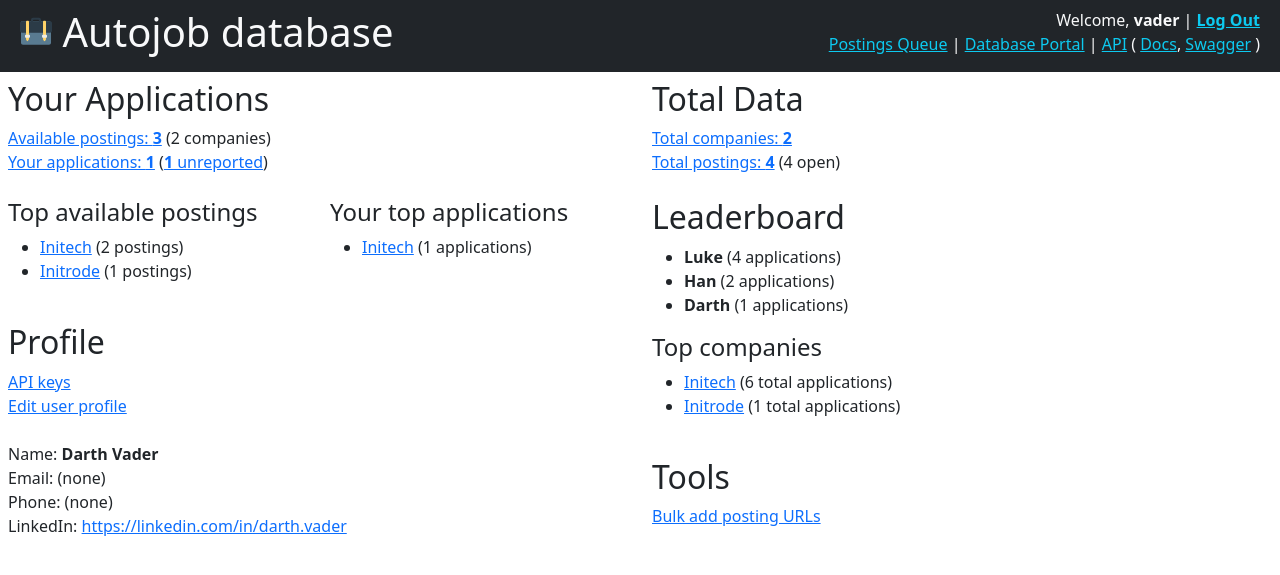
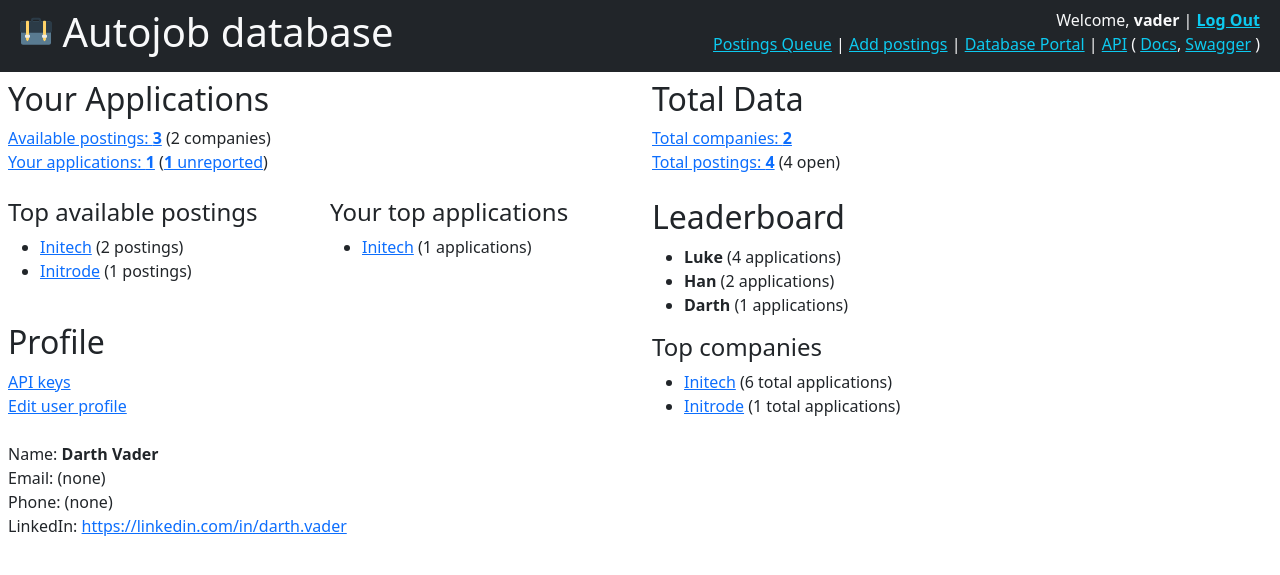
Before and after one commit to smkent/jobdb, a Django app: page / in a window 1280 px wide. Shown: the top 575 px of the page. Run offline with Django 5.2, Linux system fonts and the light colour scheme; a user stored in the database is signed in; data comes from the database, SQL or seed files in the repository; parts of the project's set-up code (start-up, migrations or seed data) failed here and were passed over; some libraries are stand-ins or nearby versions.

Commit message:
Add notes field to add postings tool, tweak naming, move link to top bar

```diff
--- a/jobdb/main/templates/main/base.html
+++ b/jobdb/main/templates/main/base.html
@@ -39,6 +39,7 @@
                   <br />
 
                   <a href="{% url 'queue_htmx' %}" class="link-info">Postings Queue</a> |
+                  <a href="{% url 'add_postings' %}" class="link-info">Add postings</a> |
                   <a href="{% url 'personal:index' %}" class="link-info">Database Portal</a>
                   {% if request.user.is_staff %}
                     / <a href="{% url 'admin:index' %}" class="link-info">Admin</a>
--- a/jobdb/main/templates/main/bulk_add_postings.html
+++ b/jobdb/main/templates/main/bulk_add_postings.html
@@ -28,7 +28,7 @@
   {% if formset %}
     <h4>New postings</h4>
     <form method="post" action="{{ request.path }}">
-      <div class="container ms-0 p-0">
+      <div class="container-fluid ms-0 p-0">
         <div class="row">
           <div class="col-auto">
             <div id="div_id_company" class="form-floating mb-4">
--- a/jobdb/main/templates/main/index.html
+++ b/jobdb/main/templates/main/index.html
@@ -94,9 +94,6 @@
             {% endif %}
           </div>
         </div>
-        <h2>Tools</h2>
-        <a href="{% url 'bulk_add_postings_tool' %}">Bulk add posting URLs</a><br />
-        <br />
       </div>
     </div>
   </div>
--- a/jobdb/main/urls.py
+++ b/jobdb/main/urls.py
@@ -22,8 +22,8 @@ urlpatterns = [
     ),
     path("queue", views.QueueHTMxTableView.as_view(), name="queue_htmx"),
     path(
-        "tools/bulk_add_postings",
-        views.AddPostingsBulkTool.as_view(),
-        name="bulk_add_postings_tool",
+        "postings/add",
+        views.AddPostingsView.as_view(),
+        name="add_postings",
     ),
 ]
--- a/jobdb/main/views.py
+++ b/jobdb/main/views.py
@@ -102,7 +102,7 @@ class BaseModelFormView(BaseView, FormView):
         )
 
 
-class AddPostingsBulkTool(View):
+class AddPostingsView(View):
     form_class_1 = URLTextareaForm
     form_class_2 = AddPostingForm
     template_name = "main/bulk_add_postings.html"
@@ -157,7 +157,7 @@ class AddPostingsBulkTool(View):
         )
 
     def create_context(self, **context: Any) -> dict[str, Any]:
-        context.setdefault("form_title", "Bulk add postings")
+        context.setdefault("form_title", "Add postings")
         if formset := context.get("formset"):
             helper = formset[0].helper
             helper.form_tag = False
```
Also changed, not shown: jobdb/main/forms.py (+11 -3 lines).
